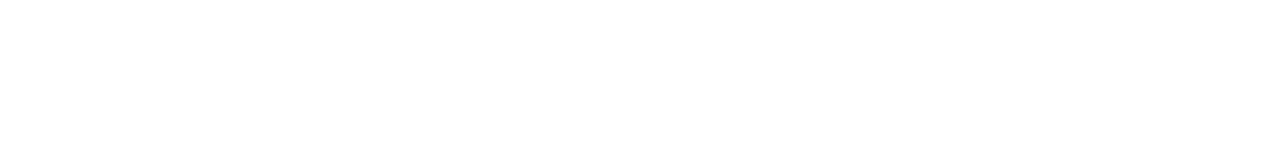
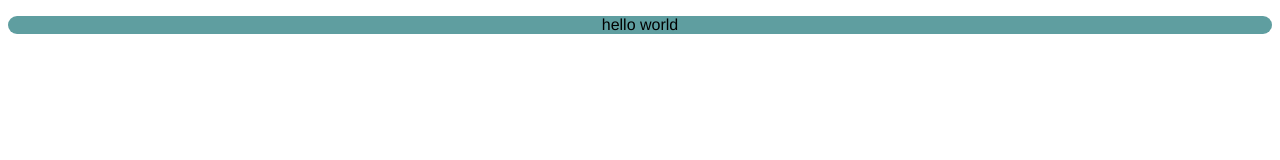
Before and after one commit to sayemsiddiq/html-css-git, a plain HTML site: page index.html in a window 1280 px wide. Drawn offline with Linux system fonts and the light colour scheme.

Commit message:
first blog

```diff
--- a/index.html
+++ b/index.html
@@ -4,8 +4,14 @@
     <meta charset="UTF-8">
     <meta name="viewport" content="width=device-width, initial-scale=1.0">
     <title>My First Ever Git Repo</title>
+    <link rel="stylesheet" href="style.css">
 </head>
 <body>
+    <div>
+        <p>
+            hello world
 
+        </p>
+    </div>
 </body>
 </html>
--- /dev/null
+++ b/style.css
@@ -0,0 +1,7 @@
+div{
+    background-color: cadetblue;
+    border-color:5px solid cornflowerblue;
+    border-radius: 10px;
+    text-align: center;
+    font-family: 'Franklin Gothic Medium', 'Arial Narrow', Arial, sans-serif;
+}
```
